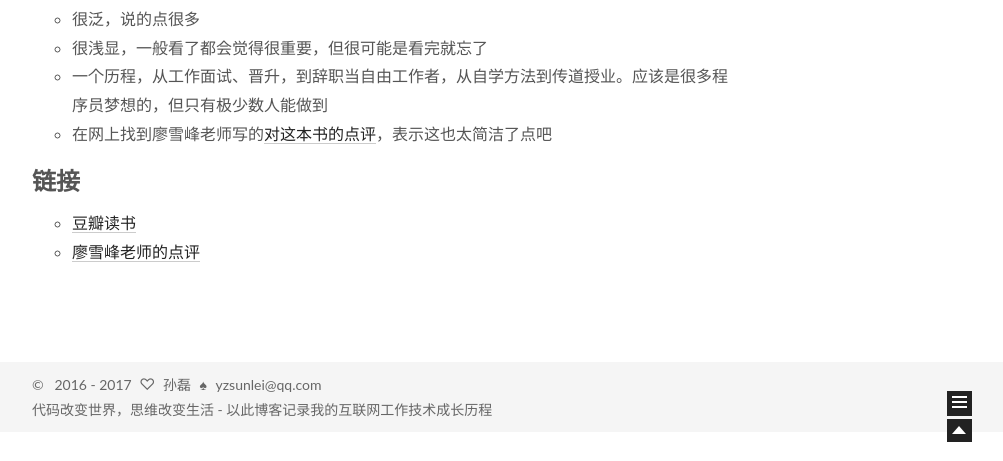
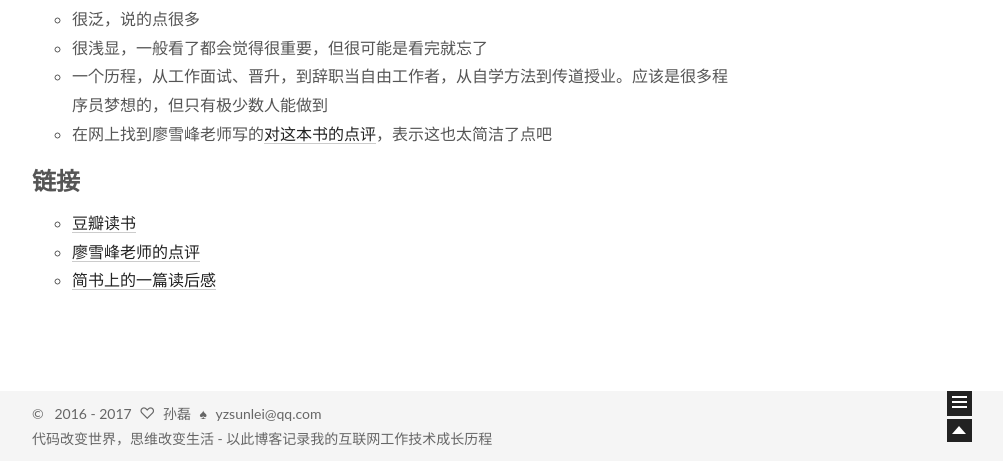
Before and after one commit to yzsunlei/yzsunlei.github.io, a Jekyll site: the page built from _posts/阅读/2017-09-16-《软技能-代码之外的生存指南》阅读记录.md, in a window 1280 px wide and 900 px high, scrolled down 1127 px, cut to the strip 439-900 px from the top of the window. Shown: the whole strip, without its empty margins (258-1261 px from the left). Built offline with Jekyll 4.4.1, drawn with Linux system fonts in a browser that asks for light colours; comment, search, counter and statistics services are not loaded.

Commit message:
《软技能-代码之外的生存指南》阅读记录

```diff
--- a/_posts/阅读/2017-09-16-《软技能-代码之外的生存指南》阅读记录.md
+++ b/_posts/阅读/2017-09-16-《软技能-代码之外的生存指南》阅读记录.md
@@ -25,3 +25,4 @@ readtime: 16
 # 链接
 * [豆瓣读书](https://book.douban.com/subject/26835090/)
 * [廖雪峰老师的点评](https://www.liaoxuefeng.com/article/0014724789939108cdd007695054bcc9797d10695eb4bc5000)
+* [简书上的一篇读后感](http://www.jianshu.com/p/043933eb2c2c)
```
